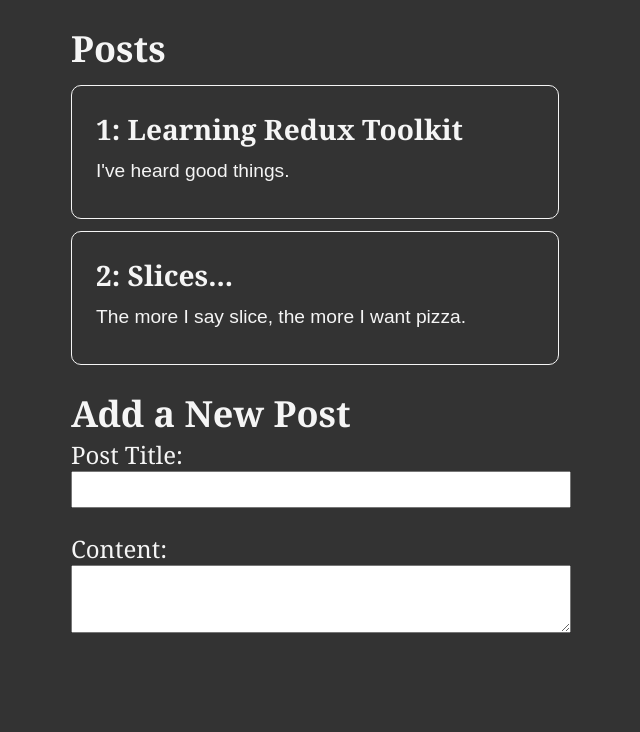
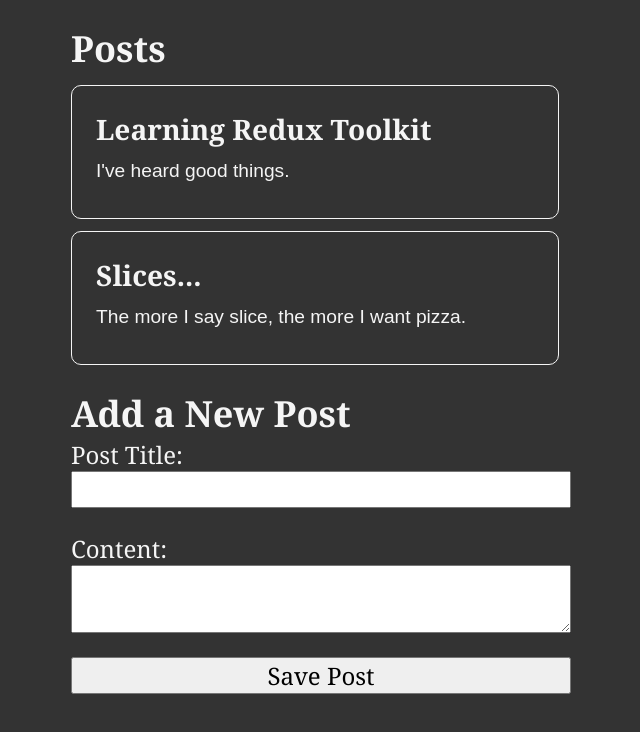
Before and after one commit to Drew-L-Nelson/Redux-Toolkit, a React (Create React App) app: page / in a window 1280 px wide. Shown: the top 732 px of the page, without its empty margins (319-959 px from the left). Built offline with nearby package versions, Linux system fonts and the light colour scheme.

Commit message:
2 files modified

```diff
--- a/src/features/posts/AddPostForm.js
+++ b/src/features/posts/AddPostForm.js
@@ -1,11 +1,32 @@
 import React, {useState} from 'react';
+import { useDispatch } from 'react-redux';
+import { nanoid } from '@reduxjs/toolkit';
+
+import { postAdded } from './postsSlice';
 
 const AddPostForm = () => {
+  const dispatch = useDispatch();
+
   const [title, setTitle] = useState('')
   const [content, setContent] = useState('')
 
   const onTitleChanged = (e) => setTitle(e.target.value);
   const onContentChanged = (e) => setContent(e.target.value);
+
+  const onSavePostClicked = () => {
+    if (title && content) {
+      dispatch(
+        postAdded({
+          id: nanoid(),
+          title,
+          content
+        })
+      )
+
+      setTitle('')
+      setContent('')
+    }
+  }
 
   return (
     <section>
@@ -26,6 +47,12 @@ const AddPostForm = () => {
           value={content}
           onChange={onContentChanged}
         />
+        <button
+          type="button"
+          onClick={onSavePostClicked}
+        >
+          Save Post
+        </button>
       </form>
     </section>
   )
--- a/src/features/posts/PostsList.js
+++ b/src/features/posts/PostsList.js
@@ -7,7 +7,7 @@ const PostsList = () => {
 
   const renderedPosts = posts.map(post => (
     <article>
-      <h3>{post.id}: {post.title}</h3>
+      <h3>{post.title}</h3>
       <p>{post.content.substring(0, 100)}</p>
     </article>
   ))
```
